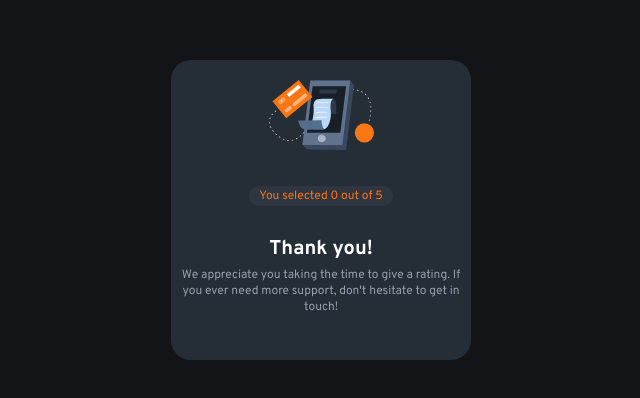
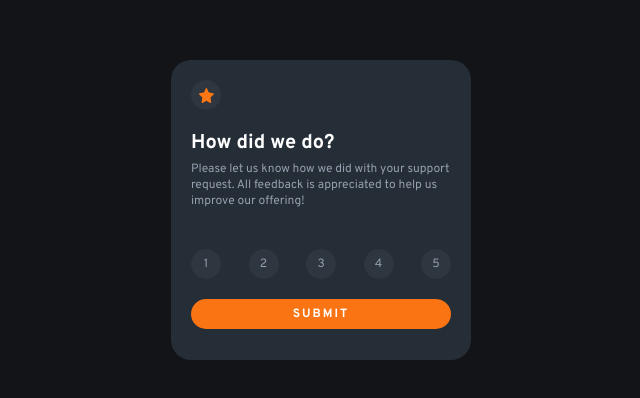
Before and after one commit to Louibens/Interactive-rating-component, a plain HTML site: page index.html in a window 1280 px wide. Shown: the part 190-588 px from the top of the page, without its empty margins (319-959 px from the left). Drawn offline with Linux system fonts and the light colour scheme; files whose address does not match are found by name.

Commit message:
html and css of second part added

```diff
--- a/index.html
+++ b/index.html
@@ -9,7 +9,7 @@
 </head>
 <body>
     <div id="container">
-        <div id="first-side" class="hide">
+        <div id="first-side" >
             <div id="icon-container">
                 <img src="icon-star.svg">
             </div>
@@ -18,15 +18,15 @@
                 <p>Please let us know how we did with your support request. All feedback is appreciated to help us improve our offering!</p>
             </div>
             <div id="rating-container">
-                <div>1</div>
-                <div>2</div>
-                <div>3</div>
-                <div>4</div>
-                <div>5</div>
+                <div class="rating">1</div>
+                <div class="rating">2</div>
+                <div class="rating">3</div>
+                <div class="rating">4</div>
+                <div class="rating">5</div>
             </div>
             <button>SUBMIT</button>
         </div>
-        <div id="second-side">
+        <div id="second-side" class="hide">
             <div id="img-container">
                 <img src="illustration-thank-you.svg">
             </div>
--- a/script.js
+++ b/script.js
@@ -0,0 +1,8 @@
+let rating = document.getElementsByClassName('rating')
+let count = ""
+
+rating.addEventListener('click', select);
+
+function select {
+    document.getElementsByClassName('rating').classList.add('selected')
+}
--- a/style.css
+++ b/style.css
@@ -27,7 +27,7 @@ body {
 #icon-container {
     height: 30px;
     width: 30px;
-    background-color: hsla(216, 12%, 8%, 0.8);
+    background-color: hsla(216, 12%, 54%, 0.1);
     border-radius: 50%;
     display: flex;
     align-items: center;
@@ -70,12 +70,18 @@ body {
 #rating-container div {
     height: 30px;
     width: 30px;
-    background-color: hsla(216, 12%, 8%, 0.8);
+    background-color: hsla(216, 12%, 54%, 0.1);;
     border-radius: 50%;
     display: flex;
     align-items: center;
     justify-content: center;
     color: hsl(217, 12%, 63%);
+    font-size: 12px;
+}
+
+#rating-container div:hover {
+    background-color: hsl(25, 97%, 53%);
+    color: hsl(0, 0%, 100%);
 }
 
 button {
@@ -84,10 +90,25 @@ button {
     margin: 0 20px;
     background-color: hsl(25, 97%, 53%);
     border-radius: 20px;
+    font-family: Overpass, sans-serif;
+    color:hsl(0, 0%, 100%);
+    font-size: 12px;
+    letter-spacing: 2px;
+    font-weight: 700;
+}
+
+button:hover {
+    background-color: hsl(0, 0%, 100%);
+    color: hsl(25, 97%, 53%);
+}
+
+.selected {
+    background-color: hsl(216, 12%, 54%);
+    color:hsl(0, 0%, 100%);
 }
 
 .hide {
-    display: none;
+    display: none !important;
 }
 
 #second-side {
```
